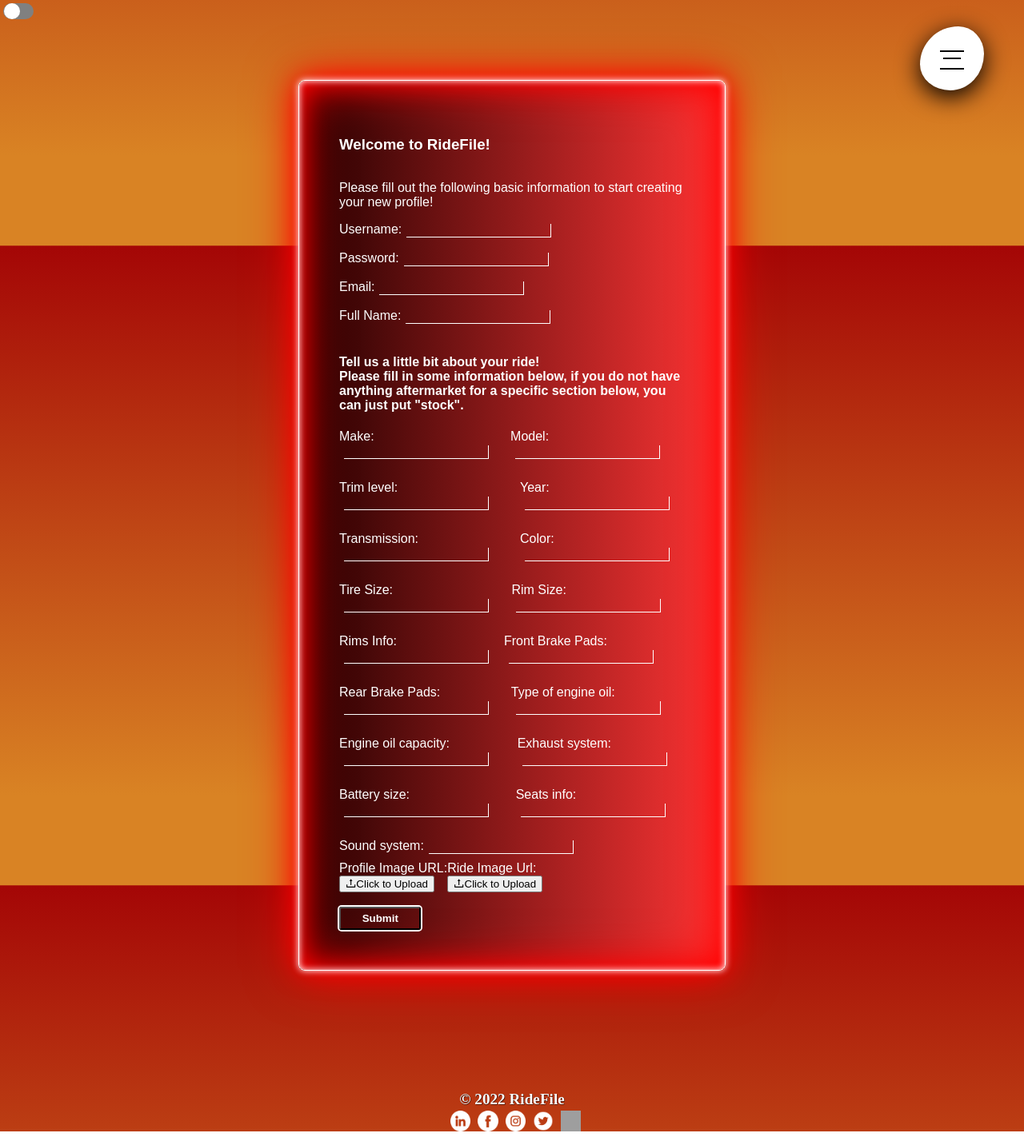
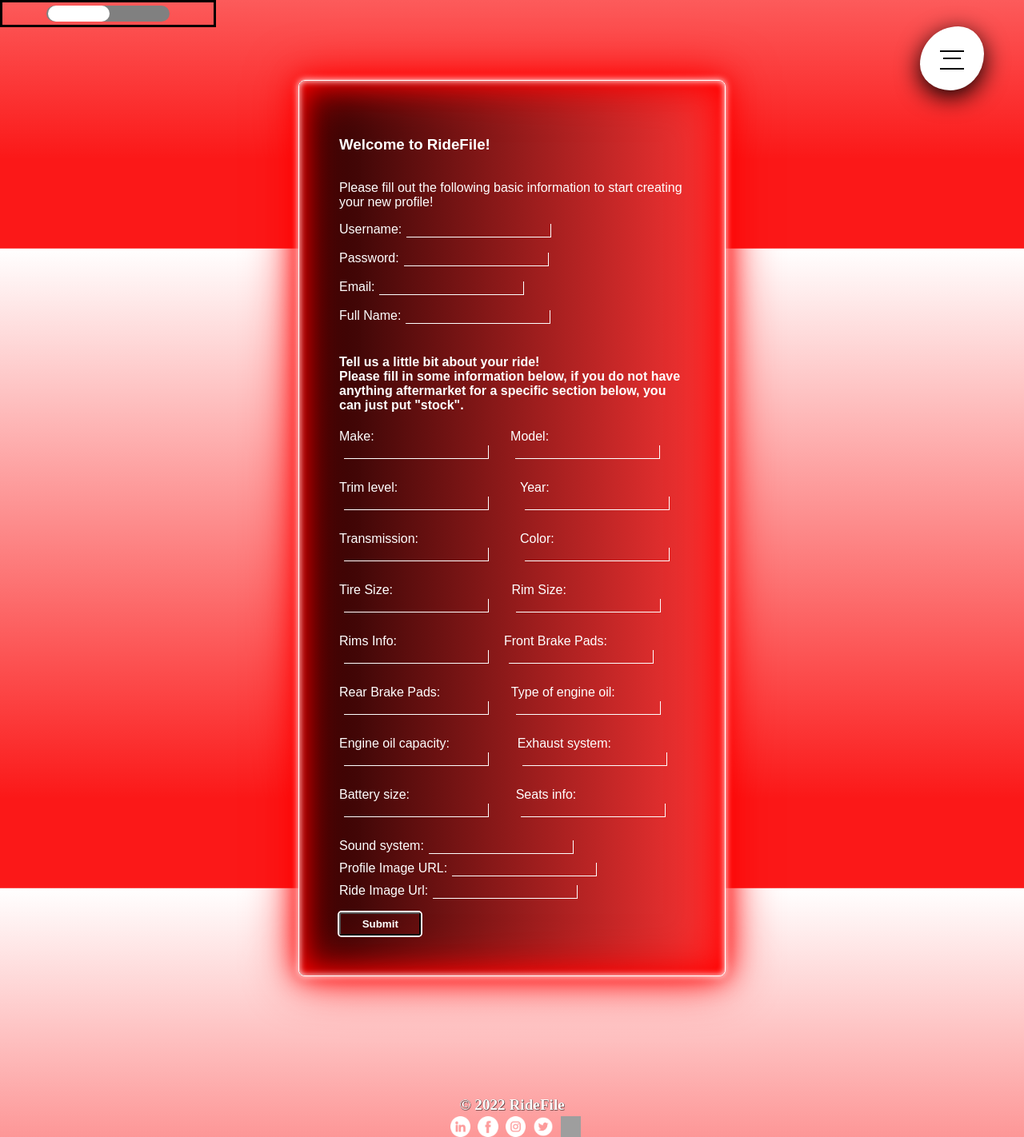
Before and after one commit to Arthur1112/ridefile-react-frontend-final-project, a React (Create React App) app: page /newProfile in a window 1280 px wide. Shown: the whole page at 80% size. Built offline with nearby package versions, Linux system fonts and the light colour scheme; grey boxes are pictures that could not be loaded.

Commit message:
edited css

```diff
--- a/src/App.css
+++ b/src/App.css
@@ -5,7 +5,7 @@
   --Hero-Text-color: rgb(255, 255, 255);
   --SubText-color: rgb(163, 163, 163);
   --Hero-backdrop: blur(35px);
-  --Hero-Margin: 120px auto 235px 250px;
+  --Hero-Margin: 120px auto 235px auto;
   --Custom-text-shadow: -0.0075em 0.0075em 0 rgba(0, 0, 0, 0.24),
     0.005em 0.005em 0 rgba(0, 0, 0, 10%), 0.01em 0.01em 0 rgba(0, 0, 0, 12%),
     0.015em 0.015em rgba(0, 0, 0, 14%), 0.02em 0.02em 0 rgba(0, 0, 0, 16%),
@@ -25,8 +25,8 @@
   --RideImage-box-shadow: 0 0 1.2rem rgb(255, 255, 255),
     0 0 0.2rem rgb(255, 0, 0), 0 0 3rem #ff5e00, 0 0 0.8rem #fe1313,
     0 0 2.8rem #ff0000, inset 0 0 1.3rem #fe1313;
-  /* --Red-background-color: linear-gradient(to bottom, #ffffff 0%, #fb1818 86%); */
-  --Red-background-color: linear-gradient(to bottom, #a40606 0%, #d98324 86%);
+  --Red-background-color: linear-gradient(to bottom, #ffffff 0%, #fb1818 86%);
+  /* --Red-background-color: linear-gradient(to bottom, #a40606 0%, #d98324 86%); */
   --Mobile-Background-color: linear-gradient(
     to bottom,
     #ffffff 0%,
--- a/src/App.js
+++ b/src/App.js
@@ -16,13 +16,16 @@ import { Switch } from "antd";
 export const UserContext = createContext();
 
 function App() {
-  const defaultDark = window.matchMedia("(prefers-color-scheme: 80s)").matches;
+  const defaultDark = window.matchMedia(
+    "(prefers-color-scheme: light)"
+  ).matches;
   const [user, setUser] = useState("");
   const [token, setToken] = useState("");
   const [checked, setChecked] = useState(false);
-  const [theme, setTheme] = useState("theme", defaultDark ? "80s" : "light");
+  const [theme, setTheme] = useState("theme", defaultDark ? "light" : "80s");
+
   const switchTheme = () => {
-    const newTheme = theme === "light" ? "80s" : "light";
+    const newTheme = theme === "80s" ? "light" : "80s";
     setTheme(newTheme);
   };
   useEffect(() => {
--- a/src/components/Login.jsx
+++ b/src/components/Login.jsx
@@ -1,17 +1,15 @@
 import { Button, Form, Input } from "antd";
-import { useContext, useEffect, useState } from "react";
+import { useContext, useState } from "react";
 import { useNavigate } from "react-router-dom";
 import { UserContext } from "../App";
 import "../styling/loginPage.css";
 import Loader from "./Loader";
-import ProfilePage from "./ProfilePage";
 
 export default function Login() {
-  const { user, setUser, token, setToken } = useContext(UserContext);
+  const { setUser, token, setToken } = useContext(UserContext);
   const [loggedInState, setLoggedInState] = useState(false);
   let navigate = useNavigate();
   const handleLogin = ({ email, password }) => {
-    // e.preventDefault();
     setLoggedInState(true);
     console.log(email, password);
     // fetch("http://localhost:7050/login", {
@@ -36,13 +34,6 @@ export default function Login() {
       })
       .catch((err) => console.log(err));
   };
-
-  // useEffect(() => {
-  //   const _token = localStorage.getItem("token");
-  //   if (_token) {
-  //     navigate("/profile");
-  //   }
-  // }, []);
 
   return (
     <section id="loginContainer">
--- a/src/components/NewProfilePage.jsx
+++ b/src/components/NewProfilePage.jsx
@@ -317,8 +317,30 @@ export default function CreateNewProfile() {
                 />
               </Form.Item>
             </div>
+            <div className="rideFormDiv">
+              <Form.Item for="profileImage">
+                Profile Image URL:
+                <Input
+                  name="profileImage"
+                  type="text"
+                  value={newProfile.profileImage}
+                  onChange={handleChange}
+                />
+              </Form.Item>
+            </div>
+            <div className="rideFormDiv">
+              <Form.Item for="rideImage">
+                Ride Image Url:
+                <Input
+                  name="rideImage"
+                  type="text"
+                  value={newProfile.rideImage}
+                  onChange={handleChange}
+                />
+              </Form.Item>
+            </div>
 
-            <div className="rideFormDiv">
+            {/* <div className="rideFormDiv">
               <Form.Item for="profileImage">
                 Profile Image URL:
                 <Upload
@@ -348,7 +370,7 @@ export default function CreateNewProfile() {
                 </Upload>
               </Form.Item>
               <br />
-            </div>
+            </div> */}
             <br />
             <Button onClick={handleSubmit} id="loginButton" htmlType="submit">
               Submit
--- a/src/styling/heroTitle.css
+++ b/src/styling/heroTitle.css
@@ -78,7 +78,7 @@
 #themeLabel {
   cursor: pointer;
   text-indent: -9999px;
-  width: 40px;
+  width: 60%;
   height: 20px;
   background: grey;
   display: block;
@@ -90,12 +90,22 @@
   content: "";
   position: absolute;
   top: 0px;
-  left: 1px;
-  width: 20px;
-  height: 20px;
+  left: 1%;
+  width: 50%;
+  height: 100%;
   background: #fff;
   border-radius: 20px;
   transition: 0.3s;
+}
+#themeSwitchContainer {
+  border-style: solid;
+  border-color: black;
+  display: flex;
+  position: fixed;
+  padding: 4px;
+  width: 20%;
+  margin: auto;
+  justify-content: center;
 }
 
 #ThemeSwitch:checked + label {
@@ -107,16 +117,6 @@
   transform: translateX(-100%);
 }
 
-#themeSwitchContainer {
-  /* border-style: solid; */
-  display: flex;
-  position: fixed;
-  padding: 4px;
-  width: 3%;
-  margin: auto;
-  justify-content: center;
-}
-
 @media (max-width: 400px) {
   #HeroPage {
     background: var(--Mobile-Background-color) no-repeat center fixed;
@@ -124,4 +124,12 @@
   #heroTitleH1 {
     margin: 150px 80px 80px 80px;
   }
+  #themeSwitchContainer {
+    width: 15%;
+  }
 }
+@media (min-width: 1300px) {
+  #themeSwitchContainer {
+    width: 8%;
+  }
+}
--- a/src/styling/loginPage.css
+++ b/src/styling/loginPage.css
@@ -9,7 +9,7 @@
 #loginContainer {
   width: 25%;
   margin: 90px auto auto auto;
-  min-height: 76.9vh;
+  min-height: 79.9vh;
 }
 
 #loginInput {
```
